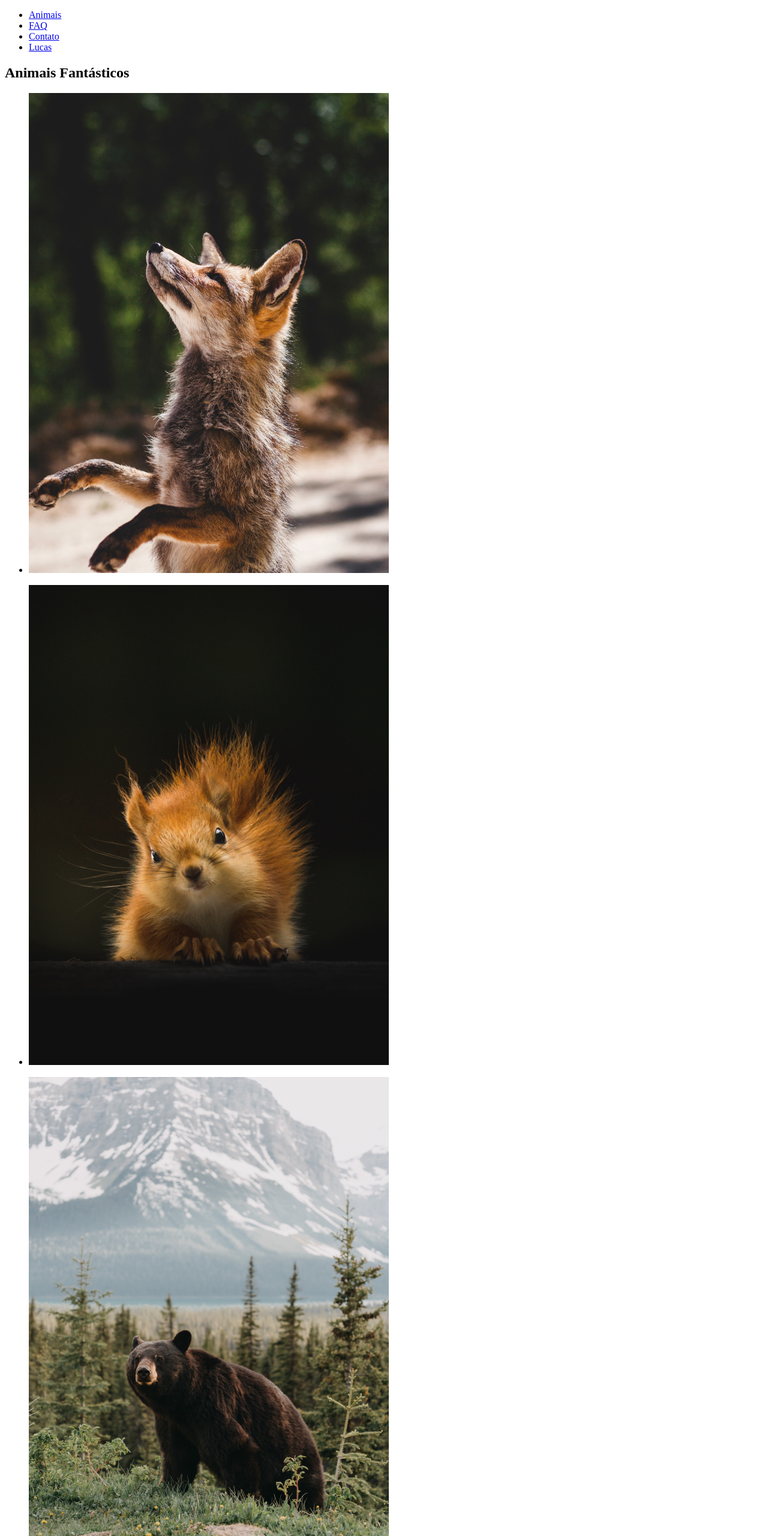
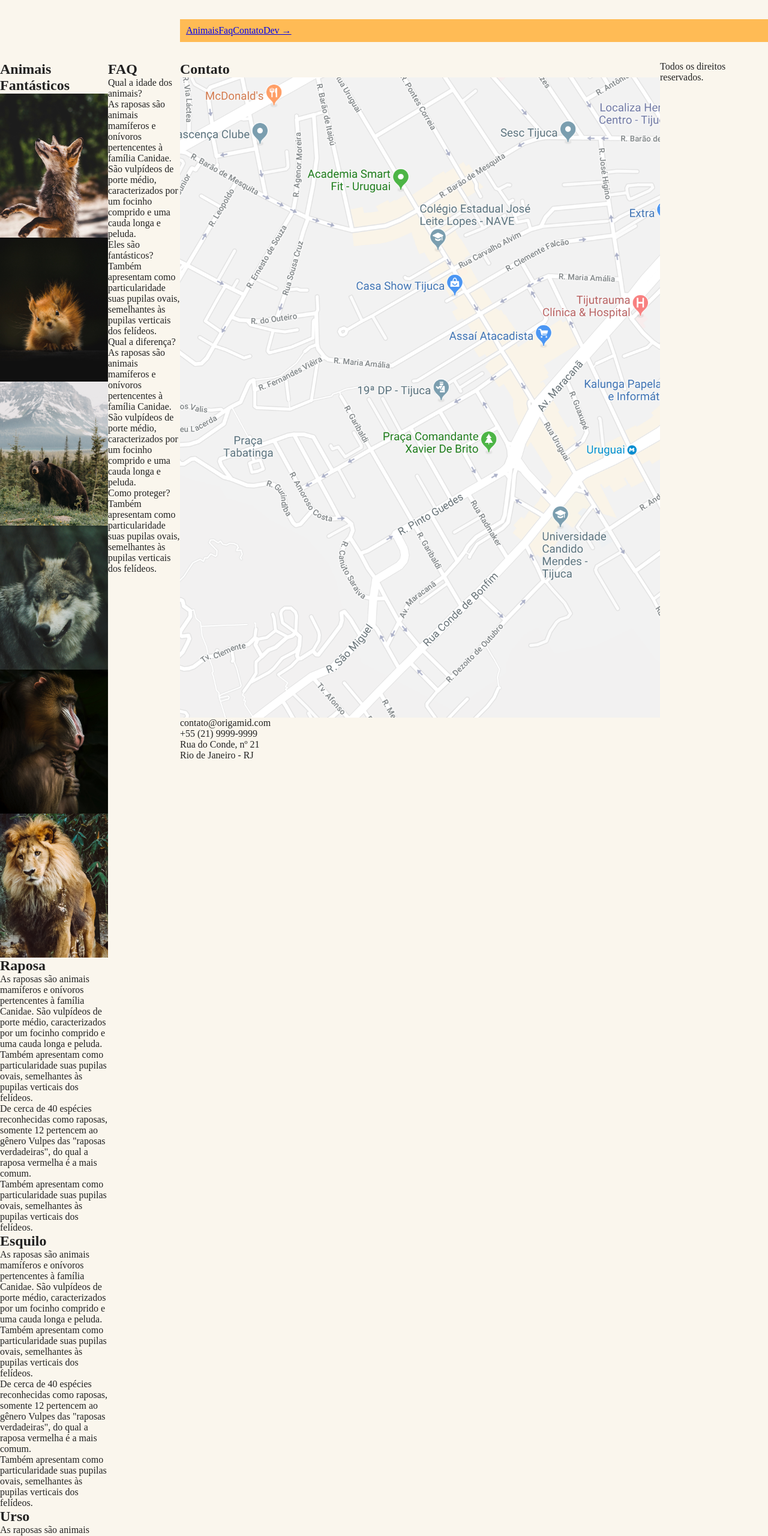
Before and after one commit to olucascdev/Projeto-Pagina, a plain HTML site: page index.html in a window 1280 px wide. Shown: the top 2560 px of the page at 60% size. Drawn offline with Linux system fonts and the light colour scheme.

Commit message:
atualizando html
atualizando html para ver qual era o erro

```diff
--- a/index.html
+++ b/index.html
@@ -1,48 +1,40 @@
 <!DOCTYPE html>
-<html lang="pt-br">
+<html>
 <head>
-  <meta charset="UTF-8">
-  <meta name="viewport" content="width=device-width, initial-scale=1.0">
+  <meta charset="utf-8" />
+  <meta http-equiv="X-UA-Compatible" content="IE=edge">
   <title>Animais Fantásticos</title>
-  <link rel="stylesheet" href="styles/style.css">
+  <meta name="viewport" content="width=device-width, initial-scale=1">
+  <link href="https://fonts.googleapis.com/css?family=Playfair+Display+SC" rel="stylesheet">
+  <link rel="stylesheet" type="text/css" href="styles/style.css" />
 </head>
 <body>
-<nav>
+  <nav class="menu">
     <ul>
       <li><a href="#animais">Animais</a></li>
-    <li><a href="#faq">FAQ</a></li>
+      <li><a href="#faq">Faq</a></li>
       <li><a href="#contato">Contato</a></li>
-    <li><a href="#">Lucas</a></li>
+      <li><a href="https://www.origamid.com/">Dev →</a></li>
     </ul>
   </nav>
   <section class="grid-section animais" id="animais">
-  <h1 class="titulos">Animais Fantásticos</h1>
-  <ul>
+    <h1 class="titulo">Animais Fantásticos</h1>
+    <ul class="animais-lista">
       <li>
         <img src="img/imagem1.jpg">
       </li>
-  </ul>
-  <ul>
       <li>
         <img src="img/imagem2.jpg">
       </li>
-  </ul>
-  <ul>
       <li>
         <img src="img/imagem3.jpg">
       </li>
-  </ul>
-  <ul>
       <li>
         <img src="img/imagem4.jpg">
       </li>
-  </ul>
-  <ul>
       <li>
         <img src="img/imagem5.jpg">
       </li>
-  </ul>
-  <ul>
       <li>
         <img src="img/imagem6.jpg">
       </li>
@@ -50,99 +42,78 @@
     <div class="animais-descricao">
       <section>
         <h2>Raposa</h2>
-      <p>As raposas são animais mamíferos e onívoros pertencentes à família Canidae. São vulpídeos de porte médio,
-        caracterizados por um focinho comprido e uma cauda longa e peluda.</p>
+        <p>As raposas são animais mamíferos e onívoros pertencentes à família Canidae. São vulpídeos de porte médio, caracterizados
+          por um focinho comprido e uma cauda longa e peluda.</p>
         <p>Também apresentam como particularidade suas pupilas ovais, semelhantes às pupilas verticais dos felídeos.</p>
-      <p>De cerca de 40 espécies reconhecidas como raposas, somente 12 pertencem ao gênero Vulpes das "raposas verdadeiras",
-        do qual a raposa vermelha é a mais comum.</p>
+        <p>De cerca de 40 espécies reconhecidas como raposas, somente 12 pertencem ao gênero Vulpes das "raposas verdadeiras", do
+          qual a raposa vermelha é a mais comum.</p>
+        <p>Também apresentam como particularidade suas pupilas ovais, semelhantes às pupilas verticais dos felídeos.</p>
+      </section>
+
+      <section>
+        <h2>Esquilo</h2>
+        <p>As raposas são animais mamíferos e onívoros pertencentes à família Canidae. São vulpídeos de porte médio, caracterizados
+          por um focinho comprido e uma cauda longa e peluda.</p>
+        <p>Também apresentam como particularidade suas pupilas ovais, semelhantes às pupilas verticais dos felídeos.</p>
+        <p>De cerca de 40 espécies reconhecidas como raposas, somente 12 pertencem ao gênero Vulpes das "raposas verdadeiras", do
+          qual a raposa vermelha é a mais comum.</p>
         <p>Também apresentam como particularidade suas pupilas ovais, semelhantes às pupilas verticais dos felídeos.</p>
       </section>
       <section>
-      <h2>Esquilo</h2>
-      <p>Os esquilos pertencem a uma grande família de mamíferos roedores, de pequeno e médio porte, conhecida como
-        Sciuridae.</p>
-      <p>As sementes são as principais fontes de alimentação, mas também consomem insetos e frutas.</p>
-      <p>"Esquilo" é uma palavra com origem no termo grego skioúros[6]. "Caxinguelê" é oriundo do termo quimbundo
-        kaxinjiang'elê, que significa "rato de palmeira"[1]. </p>
-      <p>Durante a gestação, os pais preparam o ninho para receber os filhotes. Constroem ninhos com folhas e galhos, em
-        ramos muito altos, em árvores como a cajarana, para abrigarem as suas crias da chuva e do vento.</p>
-    </section>
-    <section>
         <h2>Urso</h2>
-      <p>Os Ursos (latim científico: Ursidae) constituem uma família de mamíferos carnívoros de grande porte, contendo os
-        ursos e os pandas.</p>
-      <p>Eles são classificados como caníformes ou carnivoros caninos. Os ursos são encontrados nos continentes da América
-        do Norte, América do Sul, Europa e Ásia.</p>
-      <p>As características comuns dos ursos modernos incluem corpos grandes com pernas atarracadas, focinhos longos,
-        orelhas pequenas e arredondadas, cabelos desgrenhados, patas plantígradas com cinco garras não retráteis e caudas
-        curtas.</p>
-      <p>Enquanto o urso polar é principalmente carnívoro e o panda gigante se alimenta quase inteiramente de bambu , as
-        seis espécies restantes são onívoras com dietas variadas.</p>
+        <p>As raposas são animais mamíferos e onívoros pertencentes à família Canidae. São vulpídeos de porte médio, caracterizados
+          por um focinho comprido e uma cauda longa e peluda.</p>
+        <p>Também apresentam como particularidade suas pupilas ovais, semelhantes às pupilas verticais dos felídeos.</p>
+        <p>De cerca de 40 espécies reconhecidas como raposas, somente 12 pertencem ao gênero Vulpes das "raposas verdadeiras", do
+          qual a raposa vermelha é a mais comum.</p>
+        <p>Também apresentam como particularidade suas pupilas ovais, semelhantes às pupilas verticais dos felídeos.</p>
       </section>
       <section>
         <h2>Lobo</h2>
-      <p>Lobo é um animal carnívoro da família dos canídeos e que pertence ao gênero Canis. São quatro espécies que recebem
-        tal designação: o lobo-cinzento (Canis lupus), lobo-etíope (Canis simensis), lobo-guará (Chrysocyon brachyurus), e o
-        lobo-dourado-africano (Canis anthus ou Canis (lupus) lupaster). O lobo-oriental (Canis (lupus) lycaon) e o
-        lobo-vermelho (Canis (lupus) rufus), possuem classificações discutíveis se espécies em si, subespécies do
-        lobo-cinzento, ou híbridos de lobo com coiote.</p>
-      <p>Existem outros animais comumente referidos como "lobos" mas pertencem a outros gêneros ou outras classificações de
-        mamíferos</p>
-      <p>Também sem relação, outras espécies que, às vezes, são chamadas de "lobo" são: cão-selvagem-asiático </p>
-      <p>Os lobos geralmente ostentam um porte maior em comparação às demais espécies de canídeos, além de possuírem ampla
-        distribuição geográfica.</p>
+        <p>As raposas são animais mamíferos e onívoros pertencentes à família Canidae. São vulpídeos de porte médio, caracterizados
+          por um focinho comprido e uma cauda longa e peluda.</p>
+        <p>Também apresentam como particularidade suas pupilas ovais, semelhantes às pupilas verticais dos felídeos.</p>
+        <p>De cerca de 40 espécies reconhecidas como raposas, somente 12 pertencem ao gênero Vulpes das "raposas verdadeiras", do
+          qual a raposa vermelha é a mais comum.</p>
+        <p>Também apresentam como particularidade suas pupilas ovais, semelhantes às pupilas verticais dos felídeos.</p>
       </section>
       <section>
         <h2>Macaco</h2>
-      <p>Macaco é um termo de origem africana (provavelmente do banto makako)[1] utilizado como designação comum a todas as
-        espécies de símios ou primatas antropoides. </p>
-      <p>A designação mico se origina, segundo o Dicionário Aurélio,[2] do caraíba (karib) continental. É bastante usada no
-        Brasil, onde costuma aplicar-se às espécies do gênero Cebus, no Sul, e às espécies de pequeno porte, ou saguis, no
-        Norte.</p>
-      <p>O termo sagui se origina do tupi antigo sagûi e também designa os macacos calitriquídeos de pequeno porte.</p>
-      <p>Ainda segundo Cunha,[4] o termo símio, que também designa os macacos</p>
+        <p>As raposas são animais mamíferos e onívoros pertencentes à família Canidae. São vulpídeos de porte médio, caracterizados
+          por um focinho comprido e uma cauda longa e peluda.</p>
+        <p>Também apresentam como particularidade suas pupilas ovais, semelhantes às pupilas verticais dos felídeos.</p>
+        <p>De cerca de 40 espécies reconhecidas como raposas, somente 12 pertencem ao gênero Vulpes das "raposas verdadeiras", do
+          qual a raposa vermelha é a mais comum.</p>
+        <p>Também apresentam como particularidade suas pupilas ovais, semelhantes às pupilas verticais dos felídeos.</p>
       </section>
       <section>
         <h2>Leão</h2>
-      <p>O leão[3] [feminino: leoa] (nome científico: Panthera leo) é uma espécie de mamífero carnívoro do gênero Panthera e
-        da família Felidae.</p>
-      <p>A pelagem é unicolor de coloração castanha, e os machos apresentam uma juba característica. </p>
-      <p>Uma das características mais marcantes da espécie é a presença de um tufo de pelos pretos na cauda, que também
-        possui uma espora.</p>
-      <p> Habita preferencialmente as savanas e pastagens abertas, mas pode ser encontrado em regiões mais arbustivas. </p>
+        <p>As raposas são animais mamíferos e onívoros pertencentes à família Canidae. São vulpídeos de porte médio, caracterizados
+          por um focinho comprido e uma cauda longa e peluda.</p>
+        <p>Também apresentam como particularidade suas pupilas ovais, semelhantes às pupilas verticais dos felídeos.</p>
+        <p>De cerca de 40 espécies reconhecidas como raposas, somente 12 pertencem ao gênero Vulpes das "raposas verdadeiras", do
+          qual a raposa vermelha é a mais comum.</p>
+        <p>Também apresentam como particularidade suas pupilas ovais, semelhantes às pupilas verticais dos felídeos.</p>
       </section>
     </div>
+  </section>
+
   <section class="grid-section faq" id="faq">
-    <h1>FAQ</h1>
-    <dl>
+    <h1 class="titulo">FAQ</h1>
+    <dl class="faq-lista">
       <dt>Qual a idade dos animais?</dt>
-      <dd>
-        As raposas são animais mamíferos e onívoros pertencentes à família Canidae. São vulpídeos de porte médio,
-        caracterizados por um focinho comprido e uma cauda longa e peluda.
-      </dd>
-    </dl>
-    <dl>
+      <dd>As raposas são animais mamíferos e onívoros pertencentes à família Canidae. São vulpídeos de porte médio, caracterizados por um focinho comprido e uma cauda longa e peluda.</dd>
       <dt>Eles são fantásticos?</dt>
-      <dd>
-        Também apresentam como particularidade suas pupilas ovais, semelhantes às pupilas verticais dos felídeos.
-      </dd>
-    </dl>
-    <dl>
+      <dd>Também apresentam como particularidade suas pupilas ovais, semelhantes às pupilas verticais dos felídeos.</dd>
       <dt>Qual a diferença?</dt>
-      <dd>
-        As raposas são animais mamíferos e onívoros pertencentes à família Canidae. São vulpídeos de porte médio,
-        caracterizados por um focinho comprido e uma cauda longa e peluda.
-      </dd>
-    </dl>
-    <dl>
+      <dd>As raposas são animais mamíferos e onívoros pertencentes à família Canidae. São vulpídeos de porte médio, caracterizados por um focinho comprido e uma cauda longa e peluda.</dd>
       <dt>Como proteger?</dt>
-      <dd>
-        Também apresentam como particularidade suas pupilas ovais, semelhantes às pupilas verticais dos felídeos
-      </dd>
+      <dd>Também apresentam como particularidade suas pupilas ovais, semelhantes às pupilas verticais dos felídeos.</dd>
     </dl>
   </section>
+
   <section class="grid-section contato" id="contato">
-    <h1>Contato</h1>
+    <h1 class="titulo">Contato</h1>
     <div class="mapa">
       <img src="img/mapa.png">
     </div>
@@ -153,14 +124,11 @@
       <li>Rio de Janeiro - RJ</li>
     </ul>
   </section>
+
   <footer class="copy">
-    <p>Todos os direitos reservados. </p>
+    <p>Todos os direitos reservados.</p>
   </footer>
-</section>
 
-
-
-
-  <script src="main.js"></script>
+  <script src="script.js"></script>
 </body>
 </html>
--- a/styles/style.css
+++ b/styles/style.css
@@ -0,0 +1,34 @@
+body, h1, h2, ul, li, p, dd, dt, dl {
+  margin: 0px;
+  padding: 0px;
+}
+
+img {
+  display: block;
+  max-width: 100%;
+}
+
+ul {
+  list-style: none;
+}
+
+body {
+  background: #faf6ed;
+  color: #222;
+  -webkit-font-smoothing: antialiased;
+  display: grid;
+  grid-template-columns: 1fr 120px minmax(300px, 800px) 1fr;
+}
+
+.menu {
+  grid-column: 3 / 5;
+  margin-top: 2rem;
+  margin-bottom: 2rem;
+  background: #FB5;
+}
+
+.menu ul {
+  display: flex;
+  flex-wrap: wrap;
+  padding: 10px;
+}
```
Lines whose indentation alone changed are shown as unchanged.
